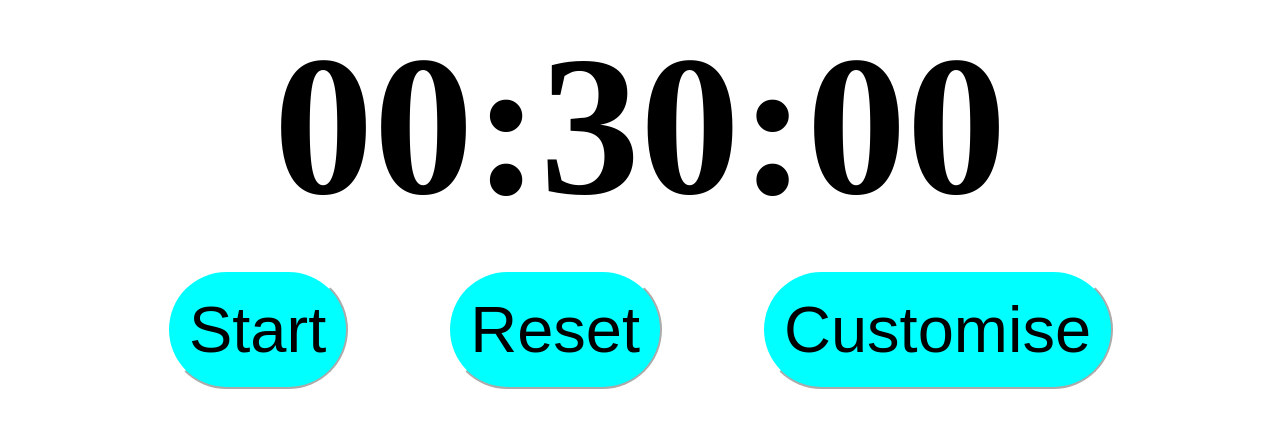
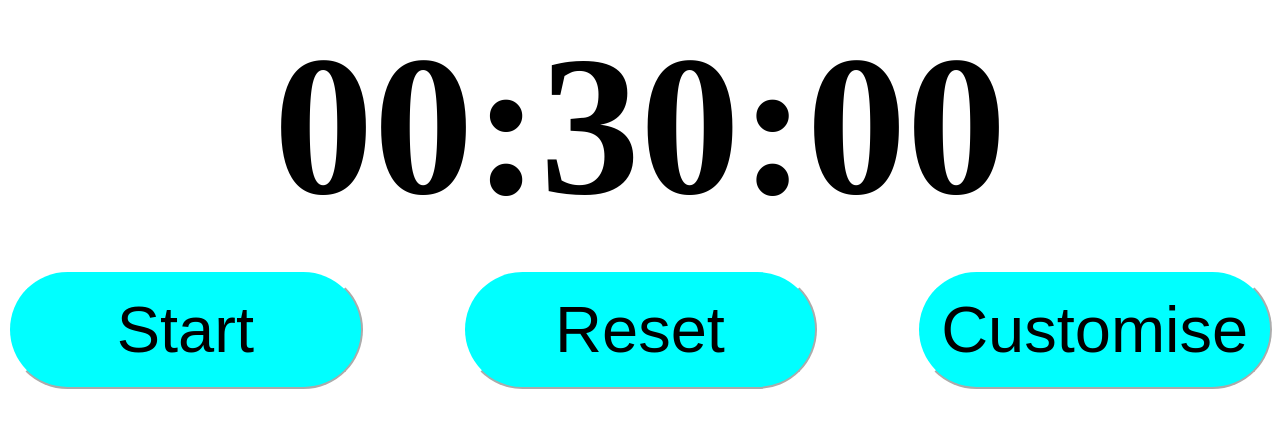
Before and after one commit to NathanielH12/Day-Won, a website: page src/timer.html in a window 1280 px wide. Shown: the part 281-708 px from the top of the page. Drawn offline with Linux system fonts and the light colour scheme.

Commit message:
feat: update buttons to be uniform size and remove 'Start' button shifting button layout when pressed

```diff
--- a/src/main.css
+++ b/src/main.css
@@ -16,28 +16,34 @@
 }
 
 #startBtn {
+    width: 370px;
     margin-right: 50px;
     font-size: 65px;
     border-radius: 100px;
     padding: 20px 20px 20px 20px;
     border-color: white;
     background-color: cyan;
+    text-align: center;
 }
 
 #resetBtn {
+    width: 370px;
     margin-left: 50px;
     font-size: 65px;
     border-radius: 100px;
     padding: 20px 20px 20px 20px;
     border-color: white;
     background-color: cyan;
+    text-align: center;
 }
 
 #customiseBtn {
+    width: 370px;
     margin-left: 100px;
     font-size: 65px;
     border-radius: 100px;
     padding: 20px 20px 20px 20px;
     border-color: white;
     background-color: cyan;
+    text-align: center;
 }
```
